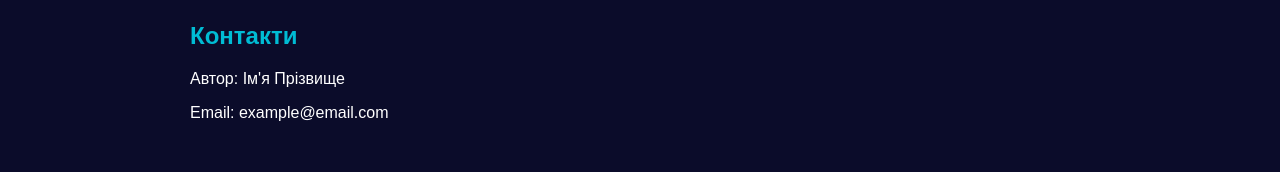
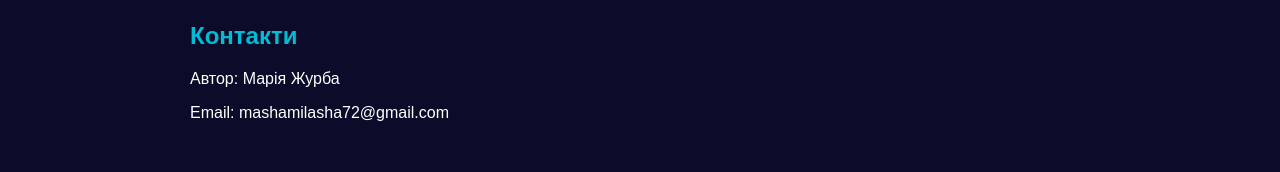
Before and after one commit to mashazhurba/kosmos, a plain HTML site: page index.html in a window 1280 px wide. Shown: the part 1812-1984 px from the top of the page. Drawn offline with Linux system fonts and the light colour scheme.

Commit message:
Update index.html

```diff
--- a/index.html
+++ b/index.html
@@ -99,8 +99,8 @@
 
   <section id="contact">
     <h2>Контакти</h2>
-    <p>Автор: Ім'я Прізвище</p>
-    <p>Email: example@email.com</p>
+    <p>Автор: Марія Журба</p>
+    <p>Email: mashamilasha72@gmail.com</p>
   </section>
 
   <footer>
```
